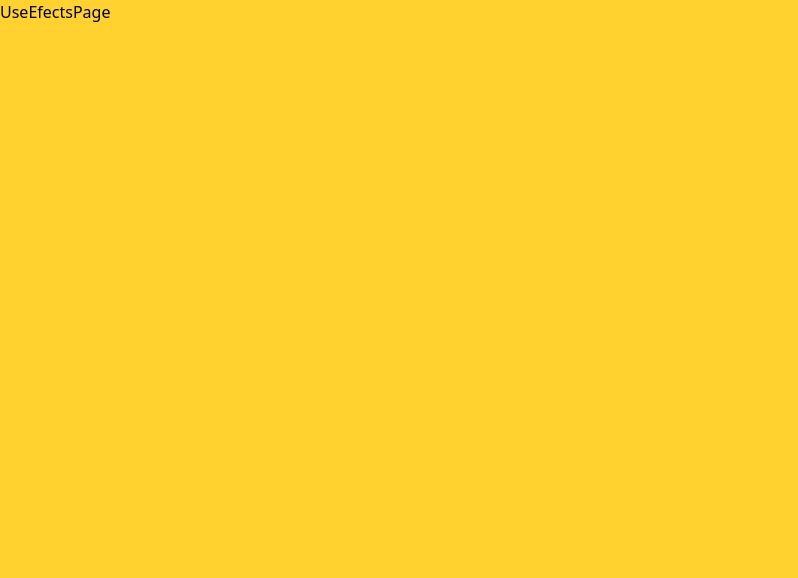
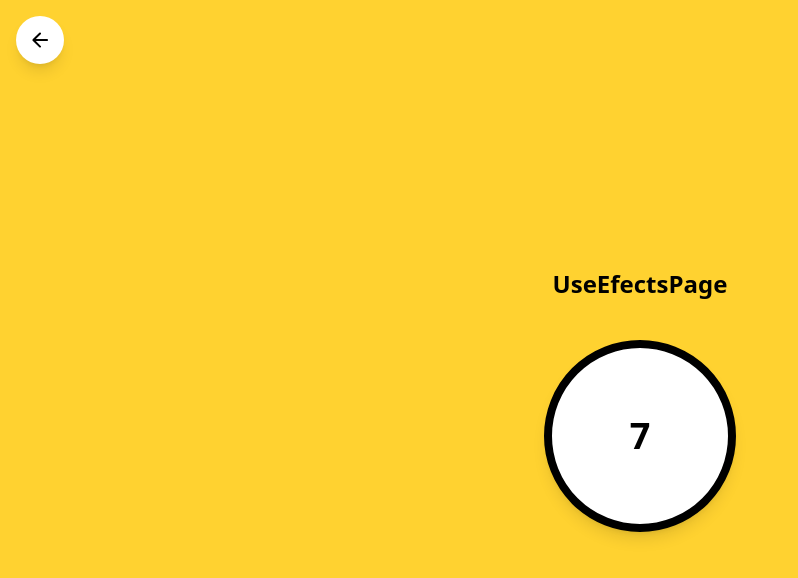
Before and after one commit to Lehuan07/react19-fullstack-supabase, a React (Vite) app in the folder fabricaReact/REACT-19/react19-padre/0-teoria/: page /UseEfectsPage in a window 1280 px wide. Shown: the top 578 px of the page, without its empty margins (0-798 px from the left). Built offline with nearby package versions, Linux system fonts and the light colour scheme.

Commit message:
Sigo en el aprendizaje con React

```diff
--- a/fabricaReact/REACT-19/react19-padre/0-teoria/src/components/CardList.jsx
+++ b/fabricaReact/REACT-19/react19-padre/0-teoria/src/components/CardList.jsx
@@ -9,6 +9,7 @@ export const CardList = () =>{
         },
         {
         title: "imagenes",
+        to:"/imagenes"
         },
     ]
     return(
--- /dev/null
+++ b/fabricaReact/REACT-19/react19-padre/0-teoria/src/components/ui/buttons/BtnVolver.jsx
@@ -0,0 +1,11 @@
+import { Icon } from "@iconify/react"
+import { useNavigate } from "react-router-dom"
+
+export const BtnVolver = () =>{
+    const navigate = useNavigate();
+    return(
+        <button onClick={()=>navigate(-1)} className="absolute top-4 left-4 bg-white text-black cursor-pointer hover:bg-[#ededed] p-3 rounded-full shadow-lg">
+            <Icon icon="material-symbols:arrow-back-rounded" width="24" height="24" />
+        </button>
+    )
+}
--- a/fabricaReact/REACT-19/react19-padre/0-teoria/src/pages/Home.jsx
+++ b/fabricaReact/REACT-19/react19-padre/0-teoria/src/pages/Home.jsx
@@ -3,7 +3,7 @@ import { CardList } from "../components/CardList"
 export const Home = () =>{
     return(
         <main className="flex min-h-screen flex-col item-center justify-center p-4 bg-black text-white">
-            <div className="bg-green-800 mx-auto w-full max-w-3xl">
+            <div className= "mx-auto w-full max-w-3xl">
                 <h1 className="text-3xl font-bold text-center mb-8">
                     React 19 - Teoria
                 </h1>
--- /dev/null
+++ b/fabricaReact/REACT-19/react19-padre/0-teoria/src/pages/ImagenesPage.jsx
@@ -0,0 +1,15 @@
+import { BtnVolver } from "../components/ui/buttons/BtnVolver"
+import ImagenLocal from "../assets/react.svg"
+
+export const ImagenesPage = () =>{
+    return(
+        <div className="max-w-3xl mx-auto p-6 space-y-10">
+            <BtnVolver></BtnVolver>
+            <h1 className="text-3xl font-bold text-center">Imagenes con react</h1>
+            <section className="space-y-2">
+                <h2 className="text-xl font-semibold">Imagenes locales importadas</h2>
+                <img src={ImagenLocal} alt="React" />
+            </section>
+        </div>
+    )
+}
--- a/fabricaReact/REACT-19/react19-padre/0-teoria/src/pages/UseEfectsPage.jsx
+++ b/fabricaReact/REACT-19/react19-padre/0-teoria/src/pages/UseEfectsPage.jsx
@@ -1,7 +1,25 @@
-export const UseEfectsPage = () =>{
-    return(
-        <div className="h-screen bg-amber-300 text-black">
-            <span>UseEfectsPage</span>
+import { useEffect, useState } from "react";
+import { BtnVolver } from "../components/ui/buttons/BtnVolver";
+
+export const UseEfectsPage = () => {
+    const [segundos, setSegundos] = useState(0);
+
+    useEffect(() => {
+        const intervalo = setInterval(() => {
+        setSegundos((s) => s + 1);
+        }, 1000);
+
+        return () => clearInterval(intervalo); // 🧼 limpieza
+    }, []);
+
+    return (
+        <div className="h-screen bg-amber-300 text-black flex flex-col items-center justify-center gap-4">
+        <BtnVolver />
+        <h2 className="text-2xl font-bold mb-6">UseEfectsPage</h2>
+        <div className="w-48 h-48 rounded-full bg-white border-8 flex items-center justify-center shadow-lg">
+            <span className="text-4xl font-semibold">{segundos}</span>
         </div>
-    )
-}
+
+        </div>
+    );
+};
--- a/fabricaReact/REACT-19/react19-padre/0-teoria/src/routers/router.jsx
+++ b/fabricaReact/REACT-19/react19-padre/0-teoria/src/routers/router.jsx
@@ -2,6 +2,7 @@ import { BrowserRouter, Routes, Route } from "react-router-dom";
 import { Home } from "../pages/Home";
 import { Login } from "../pages/Login";
 import { UseEfectsPage } from "../pages/UseEfectsPage";
+import {ImagenesPage} from "../pages/ImagenesPage"
 import { Page404 } from "../pages/404";
 
 export const MyRouters = () => (
@@ -10,6 +11,7 @@ export const MyRouters = () => (
         <Route path="/" element={<Home />} />
         <Route path="/login" element={<Login />} />
         <Route path="/UseEfectsPage" element={<UseEfectsPage/>}></Route>
+        <Route path="/imagenes" element={<ImagenesPage/>}/>
         <Route path="*" element={<Page404/>}></Route>
         </Routes>
     </BrowserRouter>
```
